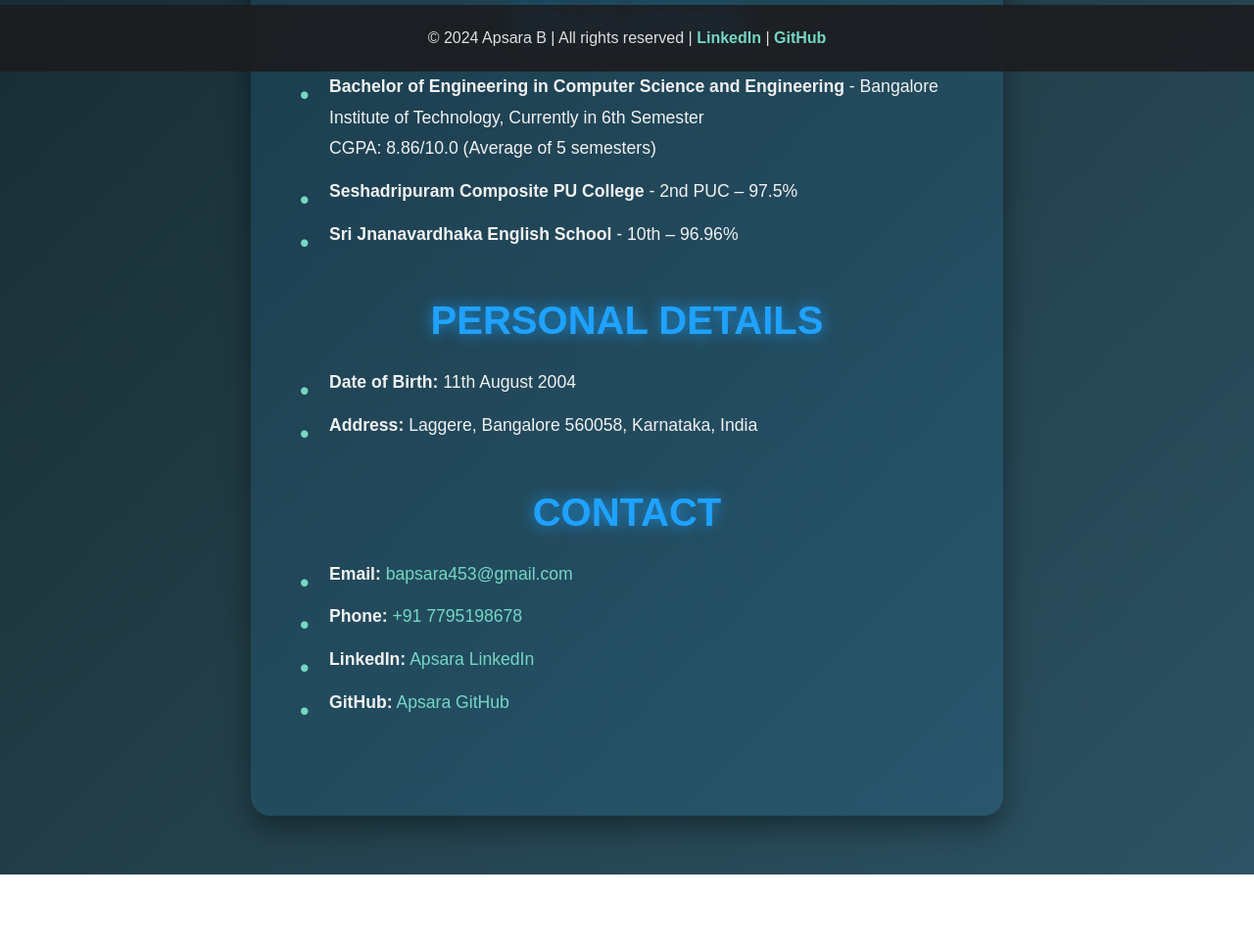
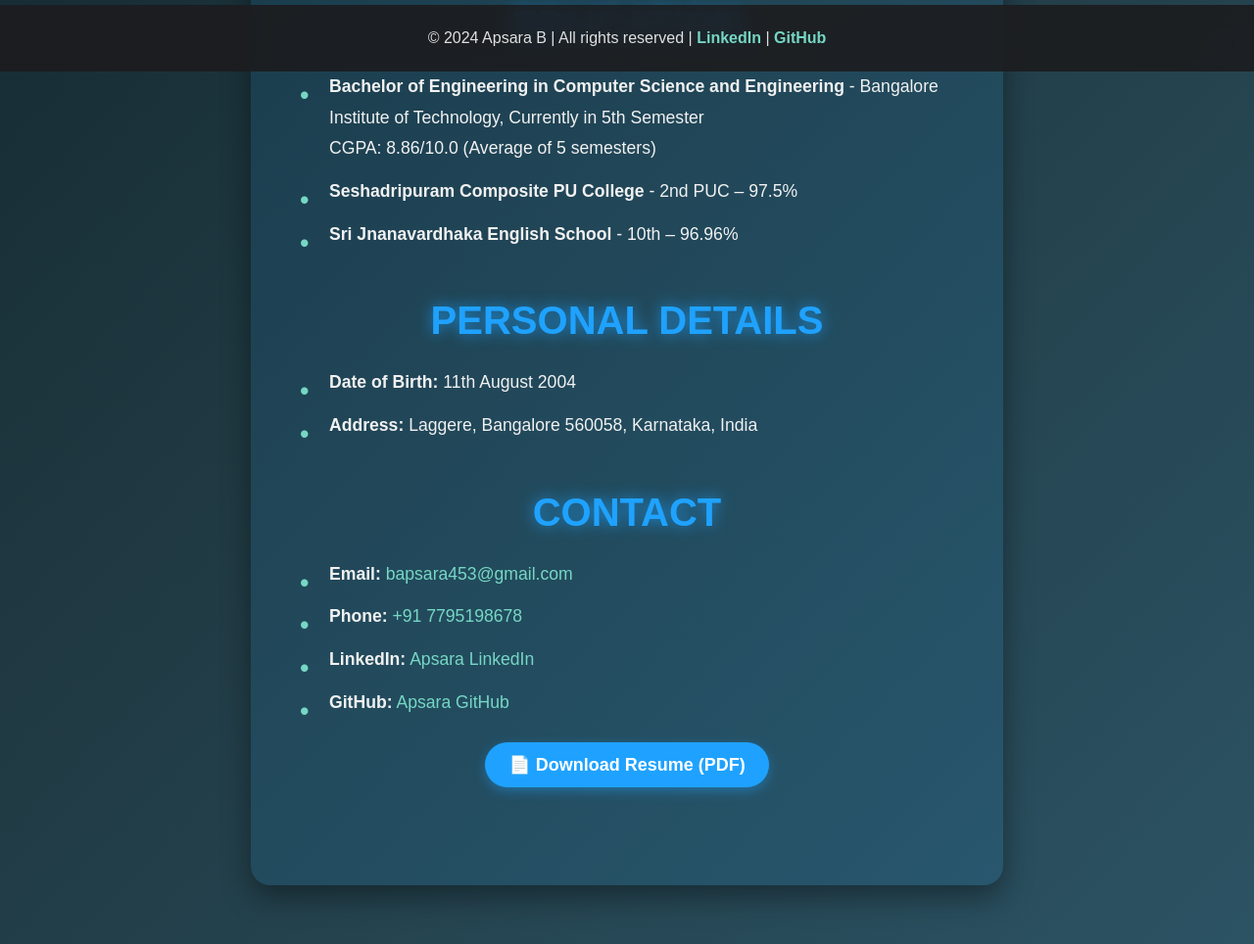
Before and after one commit to apsarab08/myresume, a plain HTML site: page biodata.html in a window 1280 px wide. Shown: the part 727-1691 px from the top of the page at 98% size. Before the commit the page ends 1620 px from the top, so only its background shows below. Drawn offline with Linux system fonts and the light colour scheme.

Commit message:
Update biodata.html

```diff
--- a/biodata.html
+++ b/biodata.html
@@ -104,7 +104,6 @@
             font-size: 3.5rem;
             margin-bottom: 20px;
             color: #1fa2ff;
-
         }
 
         .tagline {
@@ -251,14 +250,16 @@
                     <h2>PROFILE SUMMARY</h2>
                     <p>Undergraduate tech enthusiast pursuing a Bachelor's in Engineering in Computer Science at Bangalore Institute of Technology, affiliated with Visvesvaraya Technological University, Belagavi, Karnataka.</p>
                 </section>
+
                 <section class="education">
                     <h2>EDUCATION</h2>
                     <ul>
-                        <li><strong>Bachelor of Engineering in Computer Science and Engineering</strong> - Bangalore Institute of Technology, Currently in 6th Semester <br> CGPA: 8.86/10.0 (Average of 5 semesters)</li>
+                        <li><strong>Bachelor of Engineering in Computer Science and Engineering</strong> - Bangalore Institute of Technology, Currently in 5th Semester <br> CGPA: 8.86/10.0 (Average of 5 semesters)</li>
                         <li><strong>Seshadripuram Composite PU College</strong> - 2nd PUC – 97.5%</li>
                         <li><strong>Sri Jnanavardhaka English School</strong> - 10th – 96.96%</li>
                     </ul>
                 </section>
+
                 <section class="personal-details">
                     <h2>PERSONAL DETAILS</h2>
                     <ul>
@@ -266,6 +267,7 @@
                         <li><strong>Address:</strong> Laggere, Bangalore 560058, Karnataka, India</li>
                     </ul>
                 </section>
+
                 <section class="contact">
                     <h2>CONTACT</h2>
                     <ul>
@@ -274,7 +276,24 @@
                         <li><strong>LinkedIn:</strong> <a href="https://www.linkedin.com/in/apsara-b-59b207273/" target="_blank">Apsara LinkedIn</a></li>
                         <li><strong>GitHub:</strong> <a href="https://github.com/apsarab08" target="_blank">Apsara GitHub</a></li>
                     </ul>
+                    <!-- Resume Download Button -->
+                    <div style="margin-top: 25px;">
+                        <a href="https://drive.google.com/file/d/1e016CMzFEcpGLMWYJ5X6Zv18frOPbkCG/view?usp=drive_link"
+                           target="_blank"
+                           style="display: inline-block;
+                                  padding: 12px 24px;
+                                  background: #1fa2ff;
+                                  color: #fff;
+                                  text-decoration: none;
+                                  border-radius: 30px;
+                                  font-weight: bold;
+                                  box-shadow: 0 4px 12px rgba(31, 162, 255, 0.4);
+                                  transition: all 0.3s ease;">
+                           📄 Download Resume (PDF)
+                        </a>
+                    </div>
                 </section>
+
             </div>
         </div>
     </div>
```
